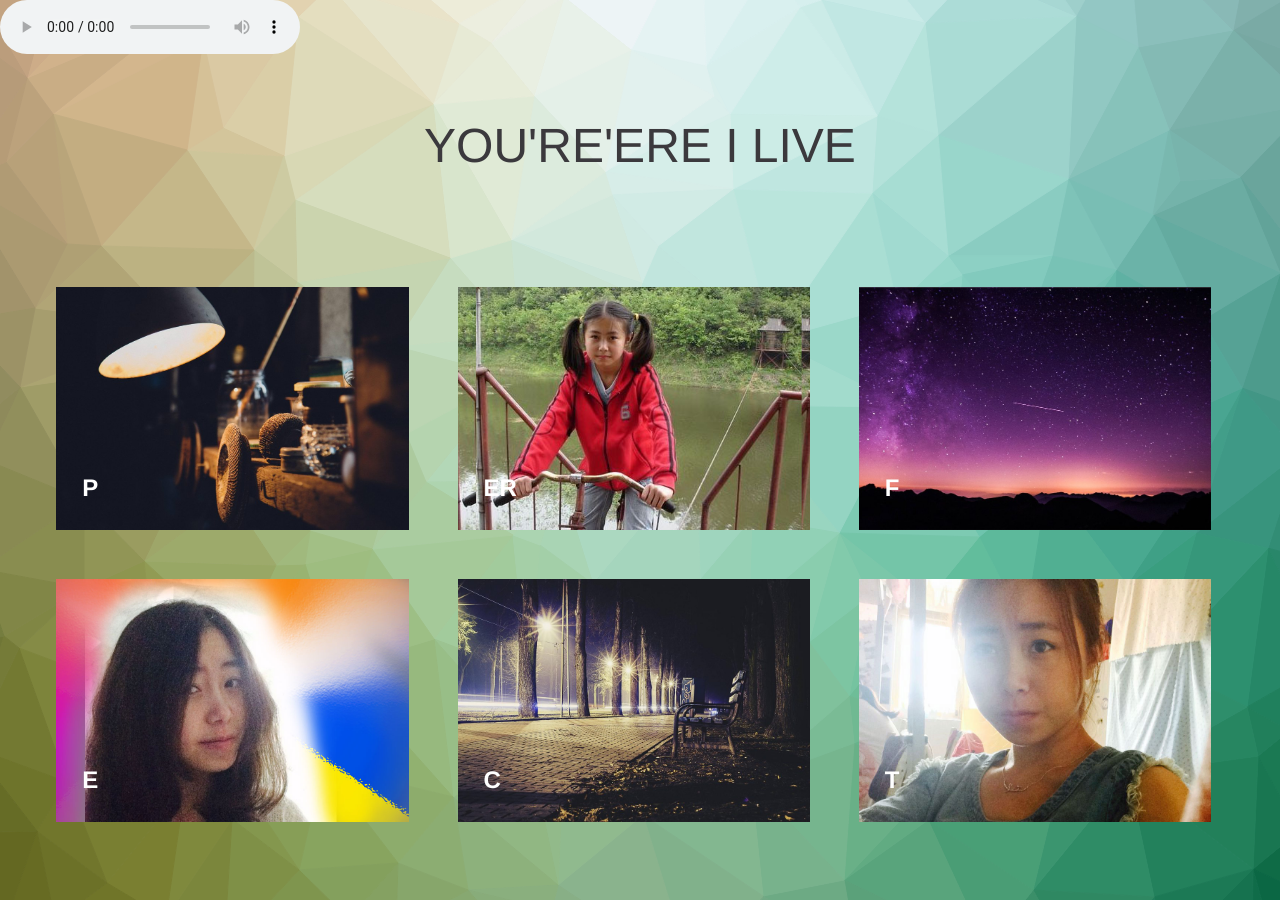
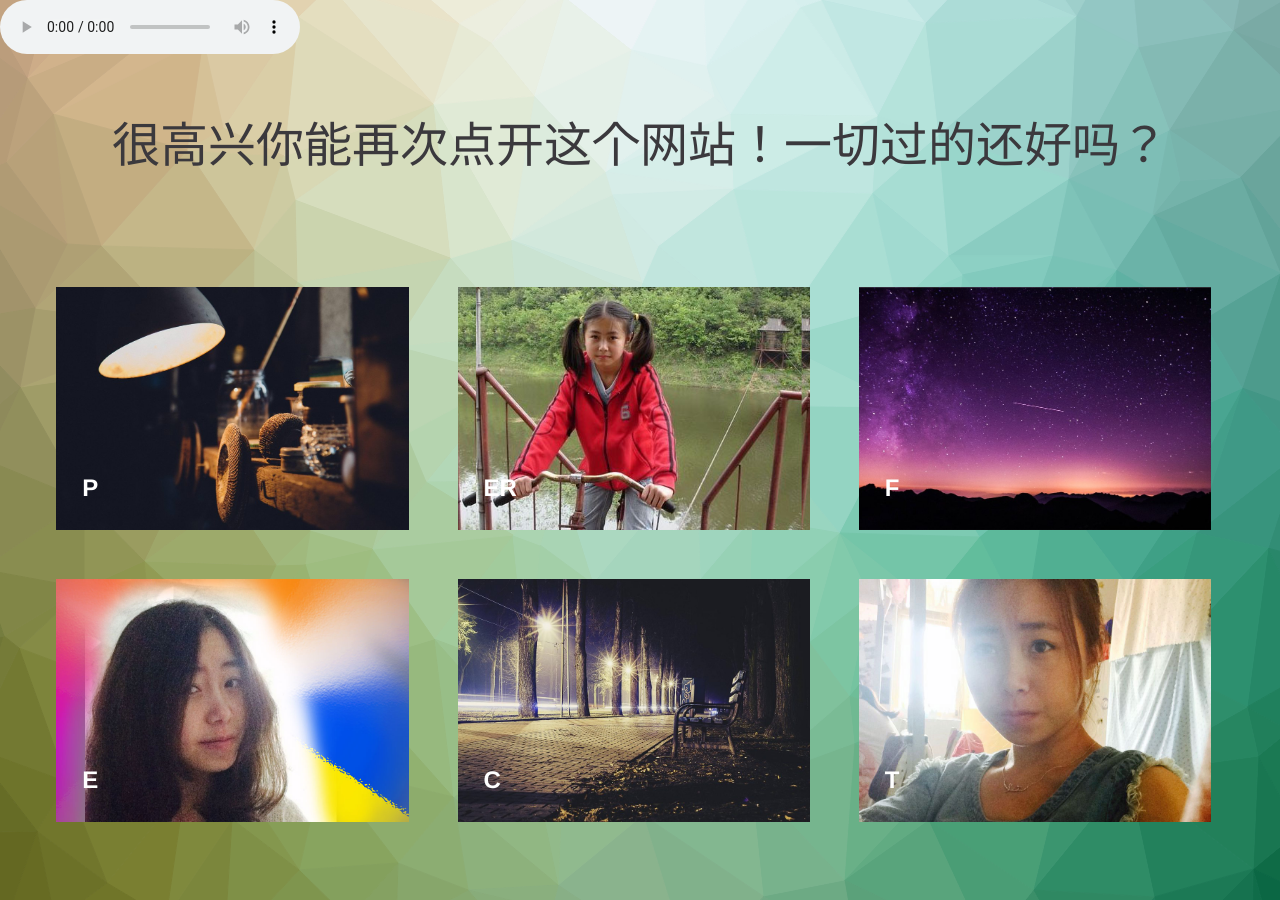
Before and after one commit to 10011011/10011011.github.io, a Jekyll site: the page built from index1.html, in a window 1280 px wide. Built offline with Jekyll 4.4.1, drawn with Linux system fonts in a browser that asks for light colours.

```diff
--- a/index1.html
+++ b/index1.html
@@ -33,7 +33,7 @@ layout: compress
 
 <div class="container">
     <header class="header">
-        <h1>YOU'RE'ERE I LIVE<span></span></h1><br/>
+        <h1>很高兴你能再次点开这个网站！一切过的还好吗？<span></span></h1><br/>
     </header>
     <div class="content">
         <!-- trianglify pattern container -->
```
